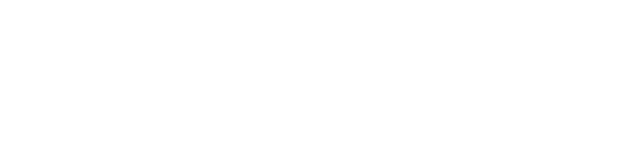
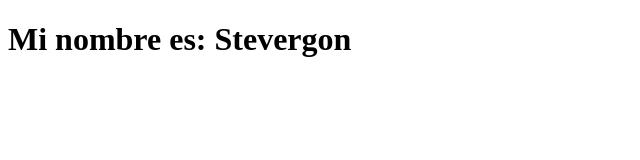
Before and after one commit to Kevin-cito/escencial_HTML_y_CSS, a plain HTML site: page index.html in a window 1280 px wide. Shown: the whole page, without its empty margins (0-640 px from the left). Drawn offline with Linux system fonts and the light colour scheme.

Commit message:
lo actualize prras le coloque nombre y fondo

```diff
--- a/index.html
+++ b/index.html
@@ -4,7 +4,10 @@
     <meta charset="UTF-8" />
     <meta http-equiv="X-UA-Compatible" content="IE=edge" />
     <meta name="viewport" content="width=device-width, initial-scale=1.0" />
+    <link rel="stylesheet" href="css/main.css" />
     <title>escencial hatml y css</title>
   </head>
-  <body></body>
+  <body>
+    <h1>Mi nombre es: Stevergon</h1>
+  </body>
 </html>
```
